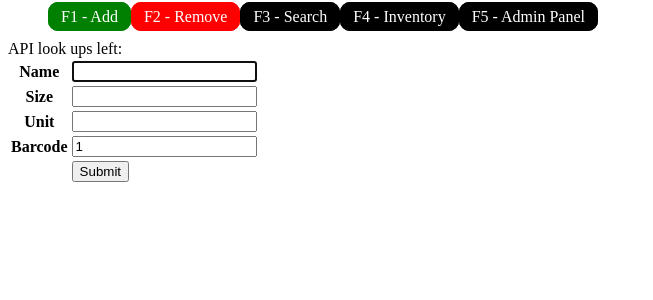
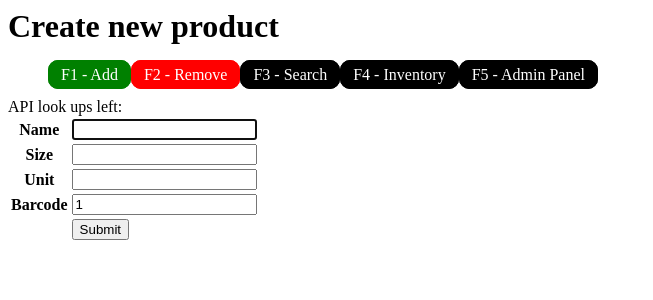
Before and after one commit to stevenharradine/KitchenInventory, a PHP site: page /create.php?barcode=1 in a window 1280 px wide. Shown: the top 300 px of the page, without its empty margins (0-653 px from the left). Run offline with PHP 8.4, Linux system fonts and the light colour scheme; data that the repository does not hold is empty.

Commit message:
add title

```diff
--- a/docroot/create.php
+++ b/docroot/create.php
@@ -49,6 +49,7 @@ function get_headers_from_curl_response($response)
 ?>
 
 <?php
+  $title = 'Create new product';
   include 'header.php';
   include 'menu.php';
   echo "API look ups left: $ratelimit_remaining";
```
